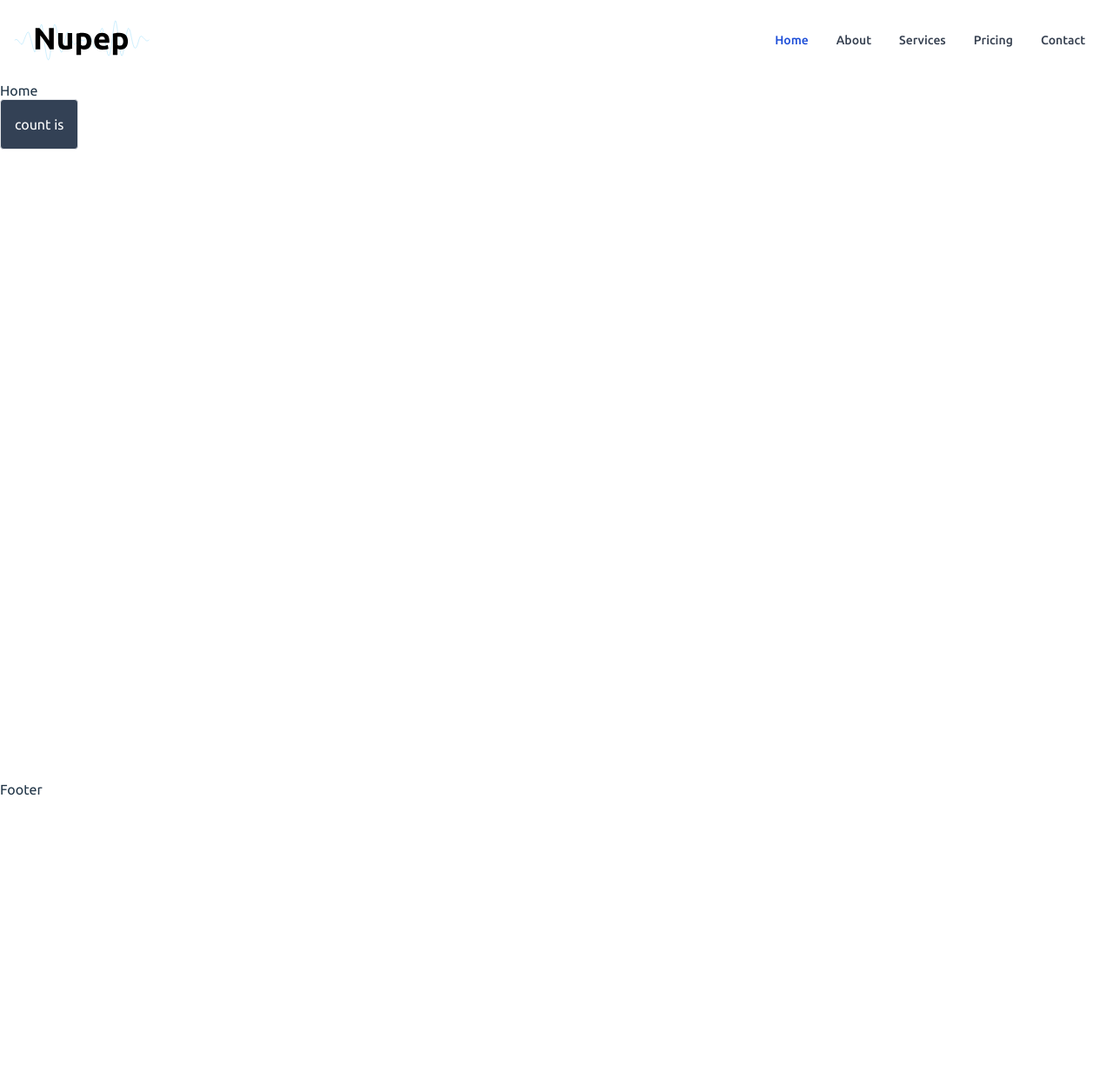
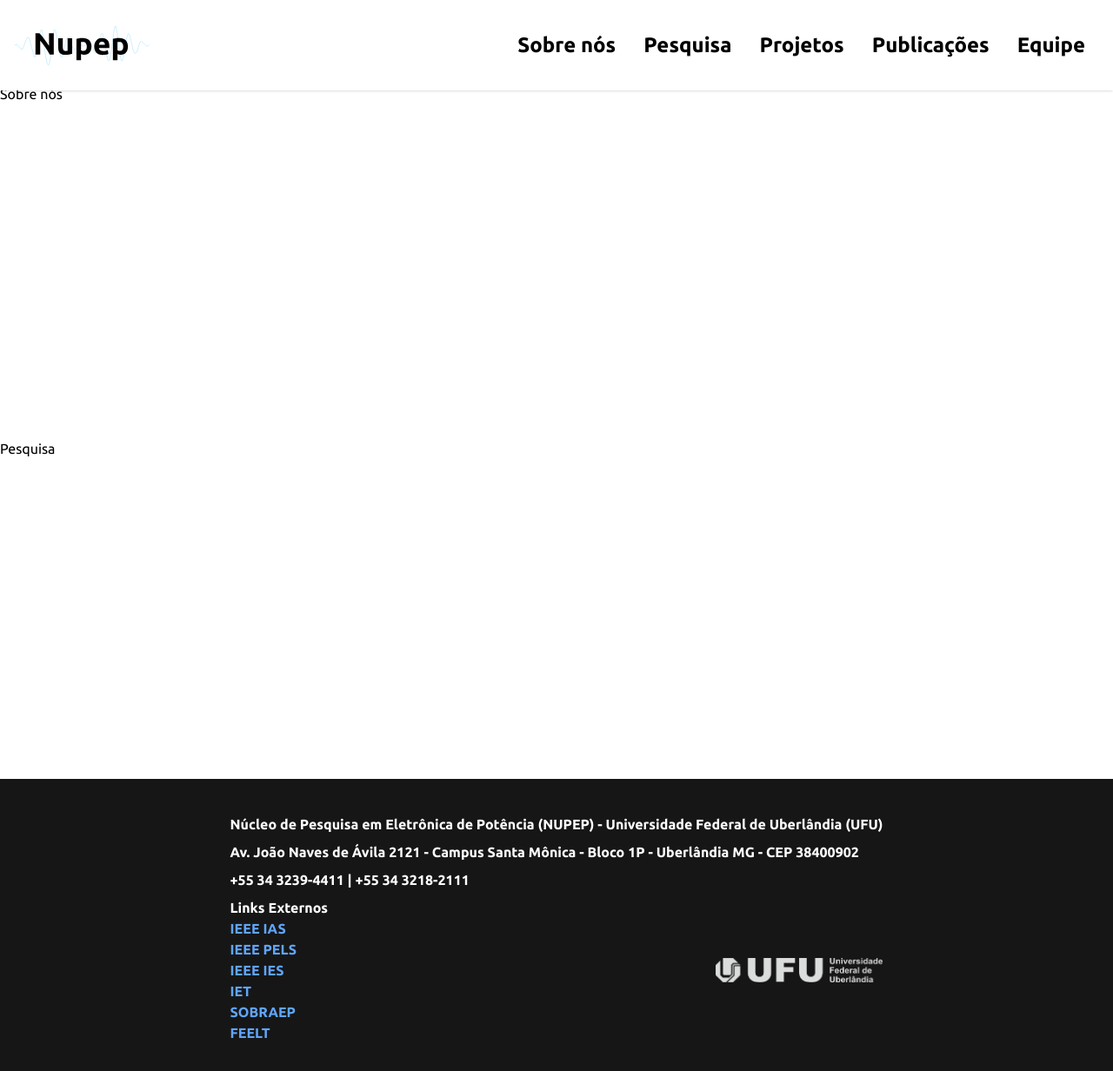
Before and after one commit to ArticaDev/site-nupep, a React (Vite) app: page / in a window 1280 px wide. Shown: the top 1232 px of the page at 87% size. Before the commit the page ends 920 px from the top, so only its background shows below. Built offline with nearby package versions, Linux system fonts and the light colour scheme.

Commit message:
improving home, adding footer and scroll-to

```diff
--- a/package.json
+++ b/package.json
@@ -14,6 +14,7 @@
     "react": "^18.2.0",
     "react-dom": "^18.2.0",
     "react-router-dom": "6",
+    "react-scroll": "^1.8.7",
     "tailwindcss": "^3.1.6"
   },
   "devDependencies": {
--- a/src/components/Footer.jsx
+++ b/src/components/Footer.jsx
@@ -1,5 +1,63 @@
+import ufu from "../assets/ufu.png";
+
 const Footer = () => {
-  return <div>Footer</div>;
+  const urlList = [
+    {
+      name: "IEEE IAS",
+      url: "https://www.ias.ac.in/",
+    },
+    {
+      name: "IEEE PELS",
+      url: "https://www.ieee-pels.org/",
+    },
+    {
+      name: "IEEE IES",
+      url: "http://www.ieee-ies.org/",
+    },
+    {
+      name: "IET",
+      url: "https://www.theiet.org/",
+    },
+    {
+      name: "SOBRAEP",
+      url: "https://sobraep.org.br/",
+    },
+    {
+      name: "FEELT",
+      url: "http://www.feelt.ufu.br/",
+    },
+  ];
+
+  return (
+    <div className="grid grid-flow-row items-center justify-center gap-2 bg-[#161616] p-10 font-bold text-white">
+      <p>
+        Núcleo de Pesquisa em Eletrônica de Potência (NUPEP) - Universidade
+        Federal de Uberlândia (UFU)
+      </p>
+      <p>
+        Av. João Naves de Ávila 2121 - Campus Santa Mônica - Bloco 1P -
+        Uberlândia MG - CEP 38400902
+      </p>
+      <a href="callto:3432394411">+55 34 3239-4411 | +55 34 3218-2111</a>
+      <div className="grid grid-flow-col items-center gap-5 lg:justify-between">
+        <div>
+          <ul>
+            <li>Links Externos</li>
+            {urlList.map((url) => (
+              <li key={url.name}>
+                <a className="text-blue-400 hover:text-blue-600" href={url.url}>
+                  {url.name}
+                </a>
+              </li>
+            ))}
+          </ul>
+        </div>
+        <a href="https://www.ufu.br">
+          <img className="w-48" src={ufu}></img>
+        </a>
+      </div>
+    </div>
+  );
 };
 
 export default Footer;
--- a/src/components/Navbar.jsx
+++ b/src/components/Navbar.jsx
@@ -1,10 +1,18 @@
 import Logo from "../assets/Logo.svg";
-import { useState } from "react";
+import { Link } from "react-scroll";
 
 const Navbar = () => {
+  const navbarOptions = [
+    { name: "Sobre nós", id: "about" },
+    { name: "Pesquisa", id: "search" },
+    { name: "Projetos", url: "/projetos" },
+    { name: "Publicações", url: "/publicacoes" },
+    { name: "Equipe", url: "/equipe" },
+  ];
+
   return (
     <>
-      <nav className="fixed top-0 w-screen border-gray-200 bg-white px-4 py-5">
+      <nav className="fixed top-0 w-screen border-gray-200 bg-white px-4 py-5 shadow">
         <div className="container mx-auto flex flex-wrap items-center justify-between">
           <a href="/" className="flex items-center">
             <img
@@ -12,10 +20,7 @@ const Navbar = () => {
               className="w-360 h-12 self-center whitespace-nowrap font-semibold text-black "
             ></img>
           </a>
-          <button
-            onClick={() => setIsOpen(true)}
-            className="ml-3 inline-flex items-center rounded-lg p-2 text-sm text-gray-500 hover:bg-gray-100 focus:outline-none focus:ring-2 focus:ring-gray-200 md:hidden"
-          >
+          <button className="ml-3 inline-flex items-center rounded-lg p-2 text-sm text-gray-500 hover:bg-gray-100 focus:outline-none focus:ring-2 focus:ring-gray-200 md:hidden">
             <span className="sr-only">Open main menu</span>
             <svg
               className="h-8 w-8"
@@ -33,47 +38,32 @@ const Navbar = () => {
           </button>
           <div className="hidden w-full md:block md:w-auto" id="navbar-default">
             <ul className="mt-4 flex flex-col rounded-lg border border-gray-100 bg-gray-50 p-4 md:mt-0 md:flex-row md:space-x-8 md:border-0 md:bg-white md:text-sm md:font-medium">
-              <li>
+              {navbarOptions.map((option) =>
+                option.url ? (
+                  <li key={option.name}>
                     <a
-                  href="#"
-                  className="block rounded bg-blue-700 py-2 pr-4 pl-3 text-white  md:bg-transparent md:p-0 md:text-blue-700"
-                  aria-current="page"
+                      href={option.url}
+                      className="bg-black-700 block rounded py-2 pr-4 pl-3 text-2xl font-bold text-black hover:text-blue-700 md:bg-transparent md:p-0"
                     >
-                  Home
+                      {option.name}
                     </a>
                   </li>
-              <li>
-                <a
-                  href="#"
-                  className="block rounded py-2 pr-4 pl-3 text-gray-700 hover:bg-gray-100 md:border-0 md:p-0 md:hover:bg-transparent md:hover:text-blue-700"
+                ) : (
+                  <li key={option.name}>
+                    <Link
+                      activeClass="active"
+                      to={option.id}
+                      spy={true}
+                      smooth={true}
+                      offset={-130}
+                      duration={500}
+                      className="bg-black-700 block cursor-pointer rounded py-2 pr-4 pl-3 text-2xl font-bold text-black hover:text-blue-700 md:bg-transparent md:p-0"
                     >
-                  About
-                </a>
+                      {option.name}
+                    </Link>
                   </li>
-              <li>
-                <a
-                  href="#"
-                  className="block rounded py-2 pr-4 pl-3 text-gray-700 hover:bg-gray-100 md:border-0 md:p-0 md:hover:bg-transparent md:hover:text-blue-700"
-                >
-                  Services
-                </a>
-              </li>
-              <li>
-                <a
-                  href="#"
-                  className="block rounded py-2 pr-4 pl-3 text-gray-700 hover:bg-gray-100 md:border-0 md:p-0 md:hover:bg-transparent md:hover:text-blue-700"
-                >
-                  Pricing
-                </a>
-              </li>
-              <li>
-                <a
-                  href="#"
-                  className="block rounded py-2 pr-4 pl-3 text-gray-700 hover:bg-gray-100 md:border-0 md:p-0 md:hover:bg-transparent md:hover:text-blue-700"
-                >
-                  Contact
-                </a>
-              </li>
+                )
+              )}
             </ul>
           </div>
         </div>
--- a/src/index.css
+++ /dev/null
@@ -1,48 +0,0 @@
-:root {
-  font-family: Inter, Avenir, Helvetica, Arial, sans-serif;
-  font-size: 16px;
-  line-height: 24px;
-  font-weight: 400;
-
-  color-scheme: light dark;
-  color: rgba(255, 255, 255, 0.87);
-  background-color: #242424;
-
-  font-synthesis: none;
-  text-rendering: optimizeLegibility;
-  -webkit-font-smoothing: antialiased;
-  -moz-osx-font-smoothing: grayscale;
-  -webkit-text-size-adjust: 100%;
-}
-
-a {
-  font-weight: 500;
-  color: #646cff;
-  text-decoration: inherit;
-}
-a:hover {
-  color: #535bf2;
-}
-
-body {
-  margin: 0;
-  display: flex;
-  place-items: center;
-  min-width: 320px;
-  min-height: 100vh;
-}
-
-h1 {
-  font-size: 3.2em;
-  line-height: 1.1;
-}
-
-@media (prefers-color-scheme: light) {
-  :root {
-    color: #213547;
-    background-color: #ffffff;
-  }
-  a:hover {
-    color: #747bff;
-  }
-}
--- a/src/main.jsx
+++ b/src/main.jsx
@@ -2,7 +2,6 @@ import React from "react";
 import ReactDOM from "react-dom/client";
 import { BrowserRouter, Routes, Route } from "react-router-dom";
 import Home from "./pages/Home";
-import "./index.css";
 import "./tailwind.css";
 
 ReactDOM.createRoot(document.getElementById("root")).render(
--- a/src/pages/Home.jsx
+++ b/src/pages/Home.jsx
@@ -1,13 +1,12 @@
-import { Button } from "./../components/Button";
 import Layout from "../components/Layout";
 
 function Home() {
   return (
     <Layout>
       <div className="h-screen">
-        <div className="mt-24">
-          <h1>Home</h1>
-          <Button />
+        <div className="mt-24 grid grid-flow-row gap-96 ">
+          <h2 id="about">Sobre nós</h2>
+          <h2 id="search">Pesquisa</h2>
         </div>
       </div>
     </Layout>
```
Also changed, not shown: src/assets/ufu.png (added), 1 other file (tests, documents, lock files or other folders). Lines whose indentation alone changed are shown as unchanged.
